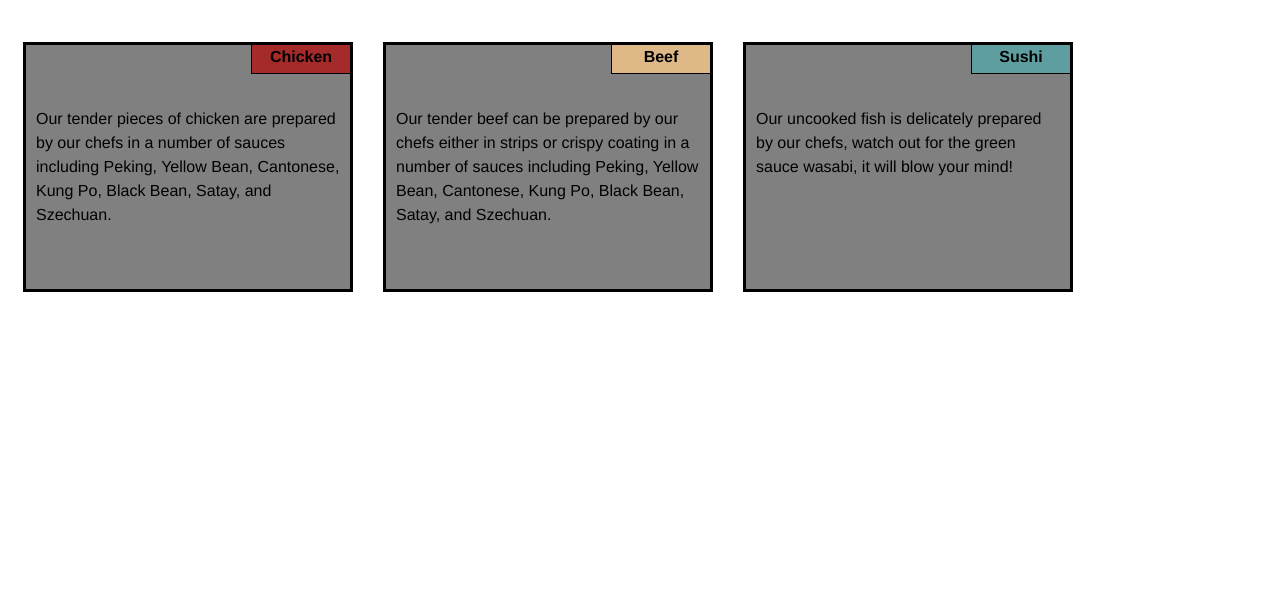
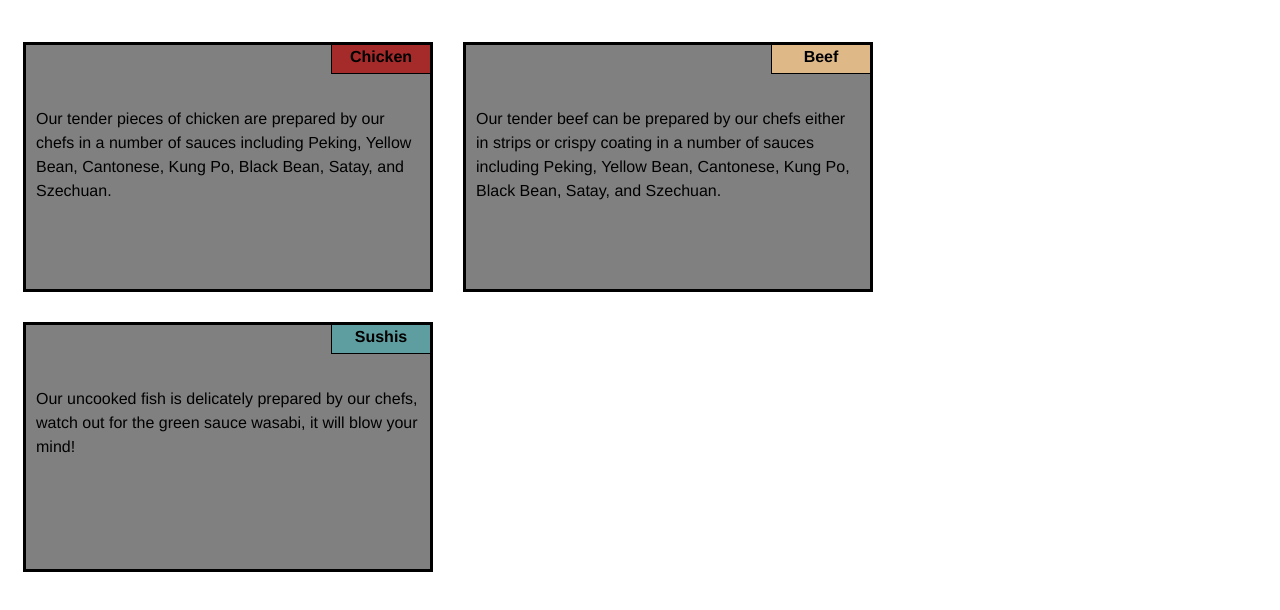
Before and after one commit to andy78dur/module2-solution, a plain HTML site: page index.html in a window 1280 px wide. Shown: the part 136-746 px from the top of the page. Drawn offline with Linux system fonts and the light colour scheme.

Commit message:
Module 2 assignment

```diff
--- a/css/stylesheet.css
+++ b/css/stylesheet.css
@@ -107,7 +107,7 @@ header h2 {
 
 #box1 {
   background-color: gray;
-  width: 330px;
+  width: 410px;
   height: 250px;
   margin: 15px;
   border: 3px solid black;
@@ -115,7 +115,7 @@ header h2 {
 }
 #box2 {
   background-color: gray;
-  width: 330px;
+  width: 410px;
   height: 250px;
   margin: 15px;
   border: 3px solid black;
@@ -124,7 +124,7 @@ header h2 {
 
 #box3 {
   background-color: gray;
-  width: 330px;
+  width: 410px;
   height: 250px;
   margin: 15px;
   border: 3px solid black;
@@ -151,19 +151,19 @@ header h2 {
   background-color: #A52A2A;
   position: relative;
   top: -17px;
-  right: -225px;
+  right: -305px;
 }
 #boxtitle2 {
   background-color: #DEB887;
   position: relative;
   top: -17px;
-  right: -225px;
+  right: -305px;
 }
 #boxtitle3 {
   background-color: #5F9EA0;
   position: relative;
   top: -17px;
-  right: -225px;
+  right: -305px;
 }
 
 
--- a/index.html
+++ b/index.html
@@ -23,7 +23,7 @@
 </div>
 </div>
 <div id="box3">
-<p id="boxtitle3">Sushi</p>
+<p id="boxtitle3">Sushis</p>
  <div id="content3">Our uncooked fish is delicately prepared by our chefs, watch out for the green sauce wasabi, it will blow your mind!
   </div>
 </div>
```
Also changed, not shown: params.json (deleted, +0 -6 lines).
